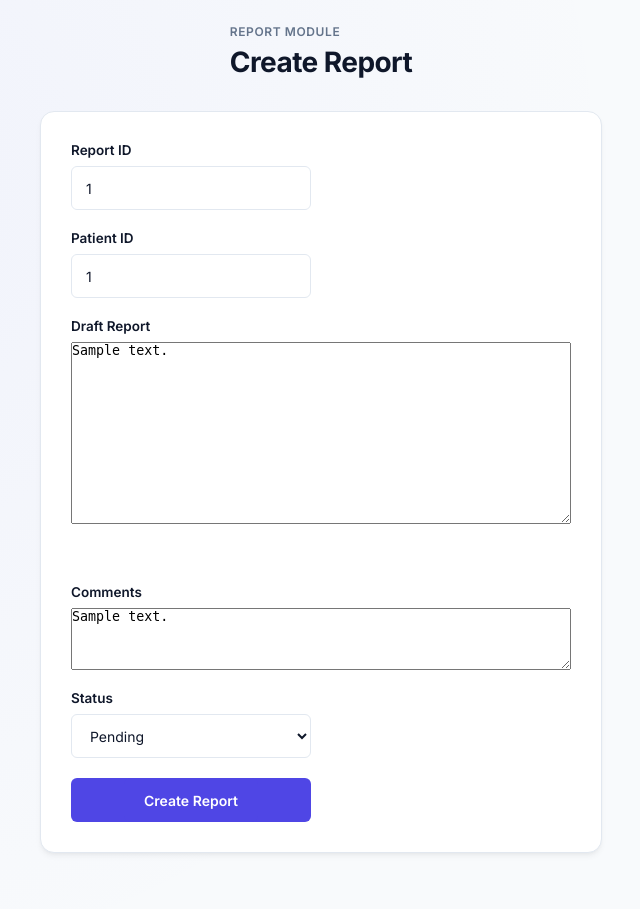
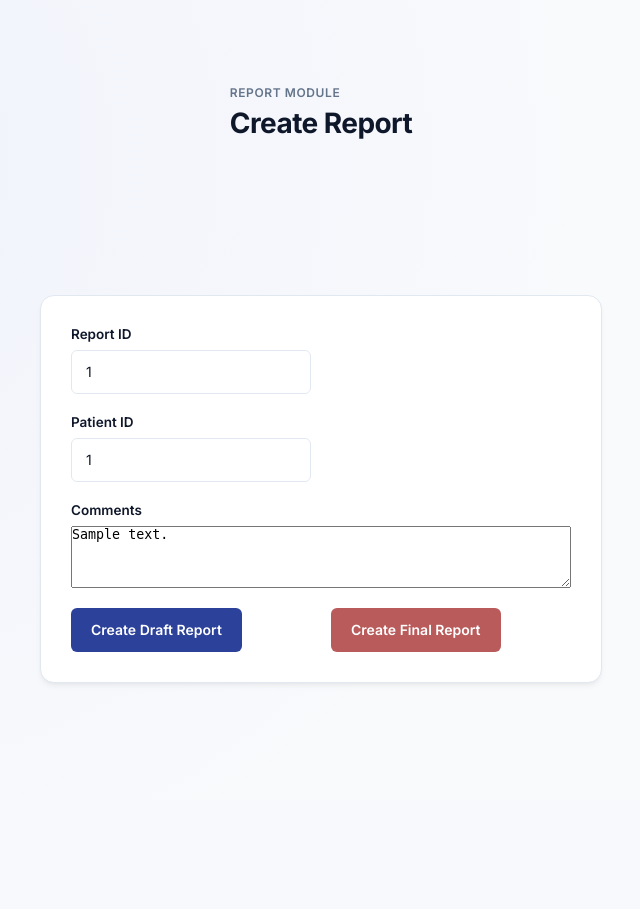
Before and after one commit to priyamsama/flaskapp_credence, a Flask app: template templates/reporting.html in a window 1280 px wide. Shown: the whole page, without its empty margins (319-959 px from the left). After the commit the page ends 685 px from the top, so only its background shows below. Run offline with Flask 3, Linux system fonts and the light colour scheme; the template is opened without the code that fills it: most values are stand-ins (such as "Sample title", 1, 10 or a date in 2020); some libraries are stand-ins or nearby versions.

Commit message:
vyjctkuc

```diff
--- a/app.py
+++ b/app.py
@@ -792,27 +792,20 @@ def search_report():
         params = []
 
         if report_id:
-            conditions.append("report_id LIKE %s")
+            conditions.append("pr.report_id LIKE %s")
             params.append(f'%{report_id}%')
 
         if patient_id:
-            conditions.append("patient_id LIKE %s")
+            conditions.append("p.patient_id LIKE %s")
             params.append(f'%{patient_id}%')
 
         if created_at:
-            conditions.append("DATE(created_at) = %s")
+            conditions.append("DATE(pr.created_at) = %s")
             params.append(created_at)
 
-        # 3. If any search fields were filled out, combine them cleanly with 'AND'
         if conditions:
             sql += " WHERE " + " AND ".join(conditions)
 
-        cur = mysql.connection.cursor(DictCursor)
-
-        # 4. Now params will match the exact number of %s in the final query string!
-        cur.execute(sql, params)
-        results = cur.fetchall()
-        cur.close()
 
     return render_template(
         'report_search.html',
--- a/static/style.css
+++ b/static/style.css
@@ -393,7 +393,7 @@ input::placeholder {
 input:focus,
 select:focus {
     border-color: var(--primary);
-    box-shadow: 0 0 0 3px rgba(99, 102, 241, 0.15);
+    box-shadow: 0 0 0 3px rgba(77, 79, 177, 0.15);
     flex: 1;
 }
 
@@ -406,8 +406,25 @@ select:focus {
 
 /* Buttons */
 button,
-.button {
-    background-color: var(--primary);
+.button_1{
+    background-color: rgb(43, 65, 154);
+    border: none;
+    border-radius: var(--radius-sm);
+    color: var(--text-white);
+    cursor: pointer;
+    display: inline-flex;
+    align-items: center;
+    justify-content: center;
+    font-family: inherit;
+    font-weight: 600;
+    font-size: 14px;
+    height: 44px;
+    padding: 0 20px;
+    transition: var(--transition);
+    gap: 8px;
+}
+.button_2{
+    background-color: rgb(185, 91, 91);
     border: none;
     border-radius: var(--radius-sm);
     color: var(--text-white);
@@ -425,14 +442,19 @@ button,
 }
 
 button:hover,
-.button:hover {
-    background-color: var(--primary-hover);
-    box-shadow: 0 2px 8px rgba(79, 70, 229, 0.25);
+.button_1:hover {
+    background-color: rgb(115, 212, 106);
+    box-shadow: 0 2px 8px rgba(104, 208, 118, 0.25);
+}
+
+.button_2:hover {
+    background-color: rgb(115, 212, 106);
+    box-shadow: 0 2px 8px rgba(239, 68, 68, 0.25);
 }
 
 .button.secondary {
     background-color: #f1f5f9;
-    color: #334155;
+    color: #4f9d78;
     border: 1px solid #e2e8f0;
 }
 
--- a/templates/reporting.html
+++ b/templates/reporting.html
@@ -40,17 +40,6 @@
         <br>
 
         <label class="full-width">
-            Draft Report
-            <textarea
-                name="draft_text"
-                rows="12"
-                placeholder="Write report findings here..."
-                required>{{ report.draft_text if report else '' }}</textarea>
-        </label>
-
-        <br>
-
-        <label class="full-width">
             Comments
             <textarea
                 name="comments"
@@ -58,32 +47,20 @@
                 placeholder="Additional comments...">{{ report.comments if report else '' }}</textarea>
         </label>
 
-        <label>
-            Status
-            <select name="report_status">
-                <option value="Pending"
-                    {% if report and report.report_status == 'Pending' %}
-                    selected
-                    {% endif %}>
-                    Pending
-                </option>
 
-                <option value="Delivered"
-                    {% if report and report.report_status == 'Delivered' %}
-                    selected
-                    {% endif %}>
-                    Delivered
-                </option>
-            </select>
-        </label>
 
-        <br>
-
-        <div class="button">
-            <button type="submit">
-                {{ 'Update Report' if mode == 'edit' else 'Create Report' }}
+        <div >
+            <button type="submit" class="button_1">
+                {{ 'Update Report' if mode == 'edit' else 'Create Draft Report' }}
             </button>
         </div>
+        <div>
+            <button type="submit" class="button_2">
+                {{ 'Update Report' if mode == 'edit' else 'Create Final Report' }}
+            </button>
+        </div>
+
+
 
     </form>
 
```
